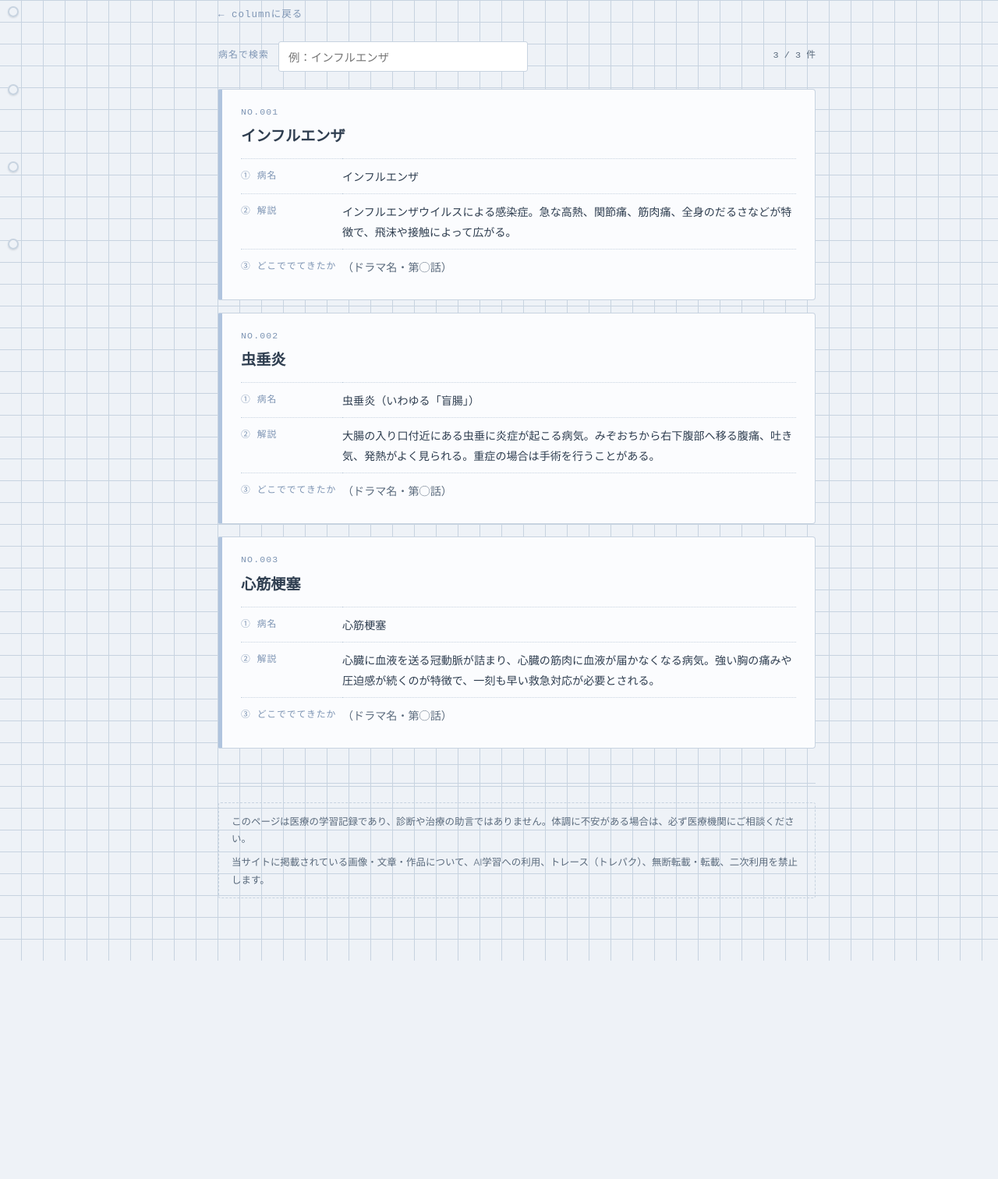
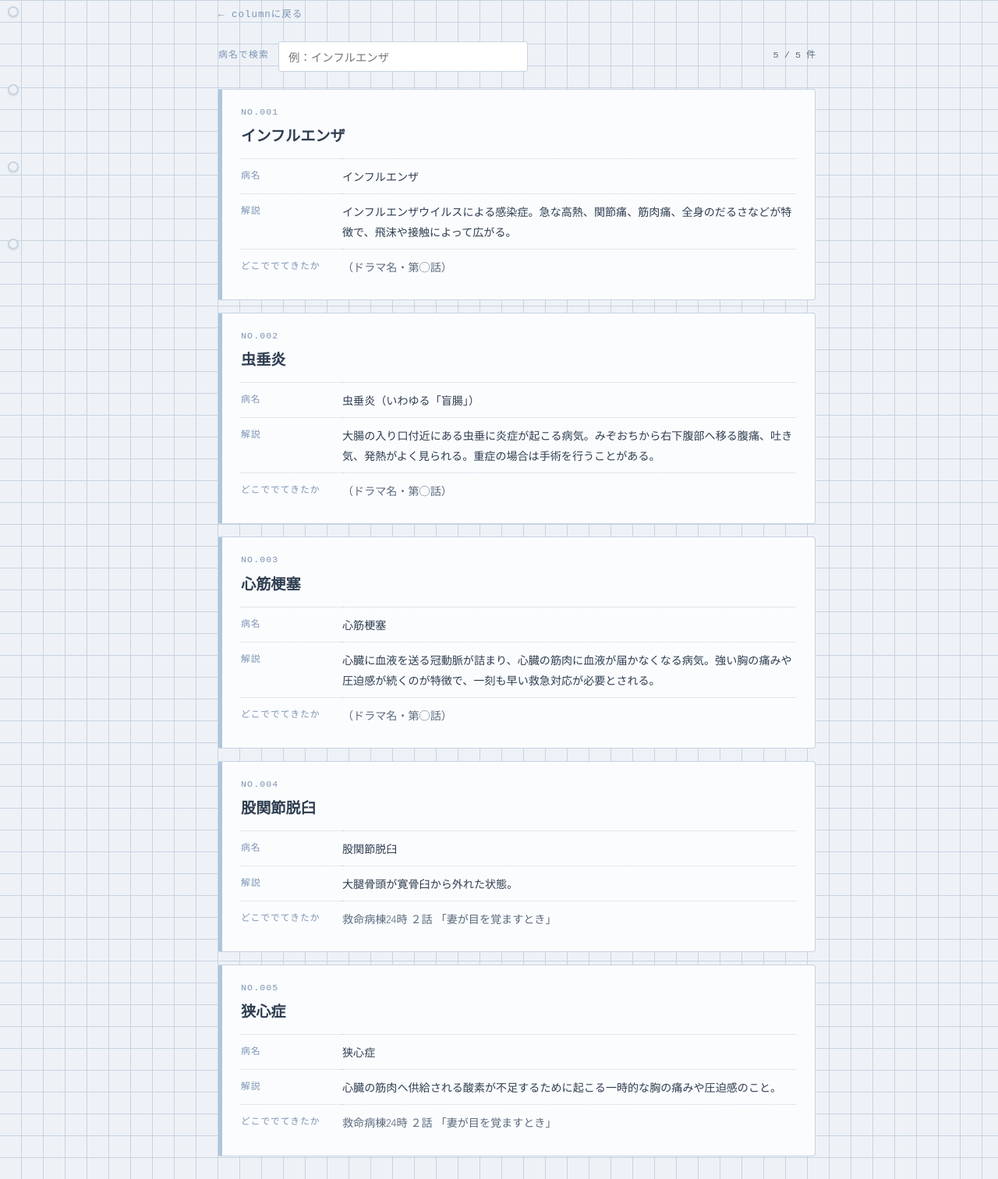
Before and after one commit to Azaleacreativeroom888/fan-medicalscience, a plain HTML site: page report1.html in a window 1280 px wide. Shown: the part 335-1847 px from the top of the page at 78% size. Before the commit the page ends 1567 px from the top, so only its background shows below. Drawn offline with Linux system fonts and the light colour scheme; a web font is replaced by a local one.

Commit message:
Update report1.html

```diff
--- a/report1.html
+++ b/report1.html
@@ -277,11 +277,11 @@
       <div class="no">NO.001</div>
       <h2>インフルエンザ</h2>
       <dl>
-        <dt>① 病名</dt>
+        <dt>病名</dt>
         <dd>インフルエンザ</dd>
-        <dt>② 解説</dt>
+        <dt>解説</dt>
         <dd>インフルエンザウイルスによる感染症。急な高熱、関節痛、筋肉痛、全身のだるさなどが特徴で、飛沫や接触によって広がる。</dd>
-        <dt>③ どこででてきたか</dt>
+        <dt>どこででてきたか</dt>
         <dd class="where">（ドラマ名・第◯話）</dd>
       </dl>
     </article>
@@ -290,11 +290,11 @@
       <div class="no">NO.002</div>
       <h2>虫垂炎</h2>
       <dl>
-        <dt>① 病名</dt>
+        <dt>病名</dt>
         <dd>虫垂炎（いわゆる「盲腸」）</dd>
-        <dt>② 解説</dt>
+        <dt>解説</dt>
         <dd>大腸の入り口付近にある虫垂に炎症が起こる病気。みぞおちから右下腹部へ移る腹痛、吐き気、発熱がよく見られる。重症の場合は手術を行うことがある。</dd>
-        <dt>③ どこででてきたか</dt>
+        <dt>どこででてきたか</dt>
         <dd class="where">（ドラマ名・第◯話）</dd>
       </dl>
     </article>
@@ -303,12 +303,38 @@
       <div class="no">NO.003</div>
       <h2>心筋梗塞</h2>
       <dl>
-        <dt>① 病名</dt>
+        <dt>病名</dt>
         <dd>心筋梗塞</dd>
-        <dt>② 解説</dt>
+        <dt>解説</dt>
         <dd>心臓に血液を送る冠動脈が詰まり、心臓の筋肉に血液が届かなくなる病気。強い胸の痛みや圧迫感が続くのが特徴で、一刻も早い救急対応が必要とされる。</dd>
-        <dt>③ どこででてきたか</dt>
+        <dt>どこででてきたか</dt>
         <dd class="where">（ドラマ名・第◯話）</dd>
+      </dl>
+    </article>
+
+    <article class="disease">
+      <div class="no">NO.004</div>
+      <h2>股関節脱臼</h2>
+      <dl>
+        <dt>病名</dt>
+        <dd>股関節脱臼</dd>
+        <dt>解説</dt>
+        <dd>大腿骨頭が寛骨臼から外れた状態。</dd>
+        <dt>どこででてきたか</dt>
+        <dd class="where">救命病棟24時 ２話 「妻が目を覚ますとき」</dd>
+      </dl>
+    </article>
+
+    <article class="disease">
+      <div class="no">NO.005</div>
+      <h2>狭心症</h2>
+      <dl>
+        <dt>病名</dt>
+        <dd>狭心症</dd>
+        <dt>解説</dt>
+        <dd>心臓の筋肉へ供給される酸素が不足するために起こる一時的な胸の痛みや圧迫感のこと。</dd>
+        <dt>どこででてきたか</dt>
+        <dd class="where">救命病棟24時 ２話 「妻が目を覚ますとき」</dd>
       </dl>
     </article>
 
```
